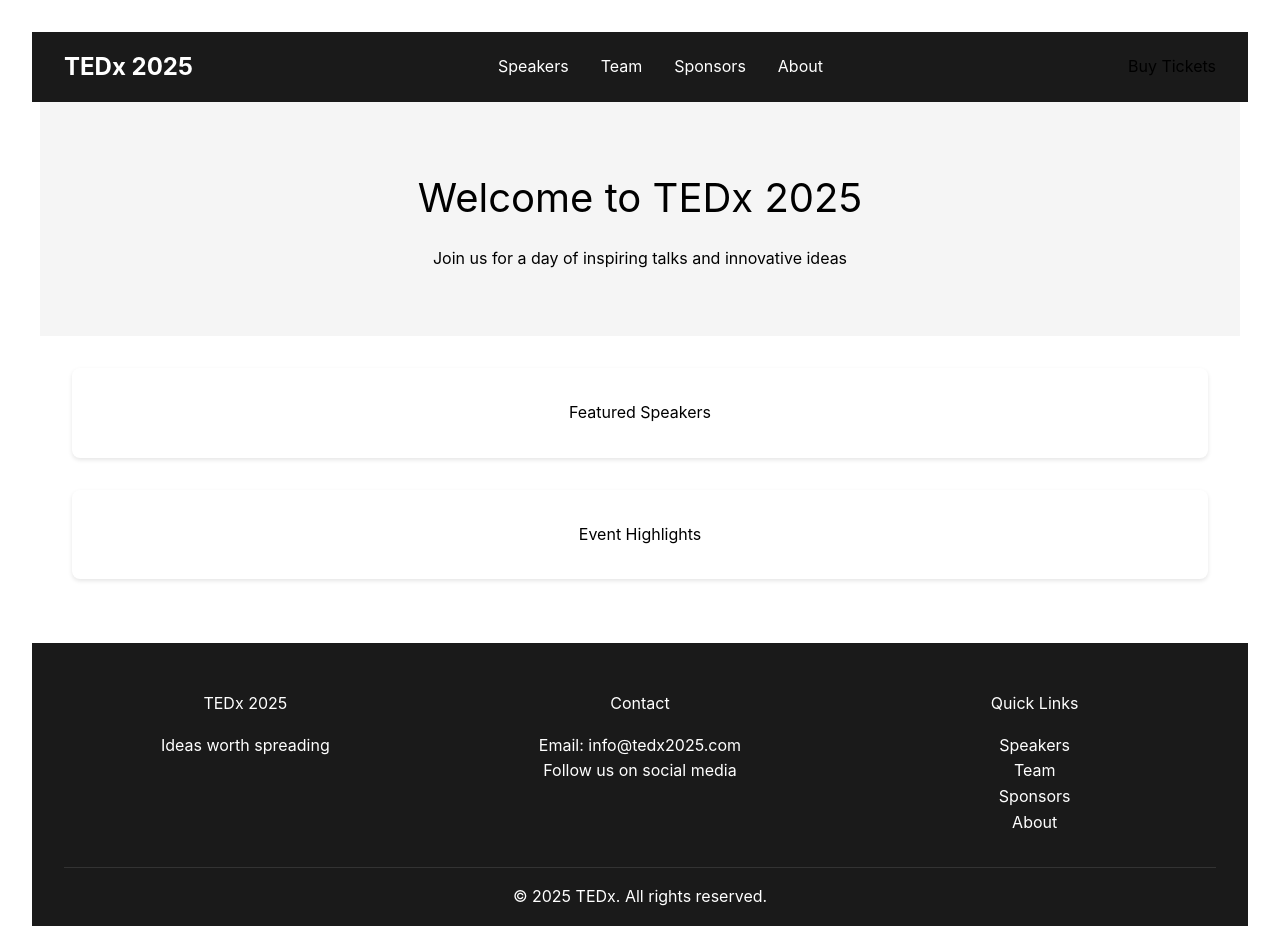
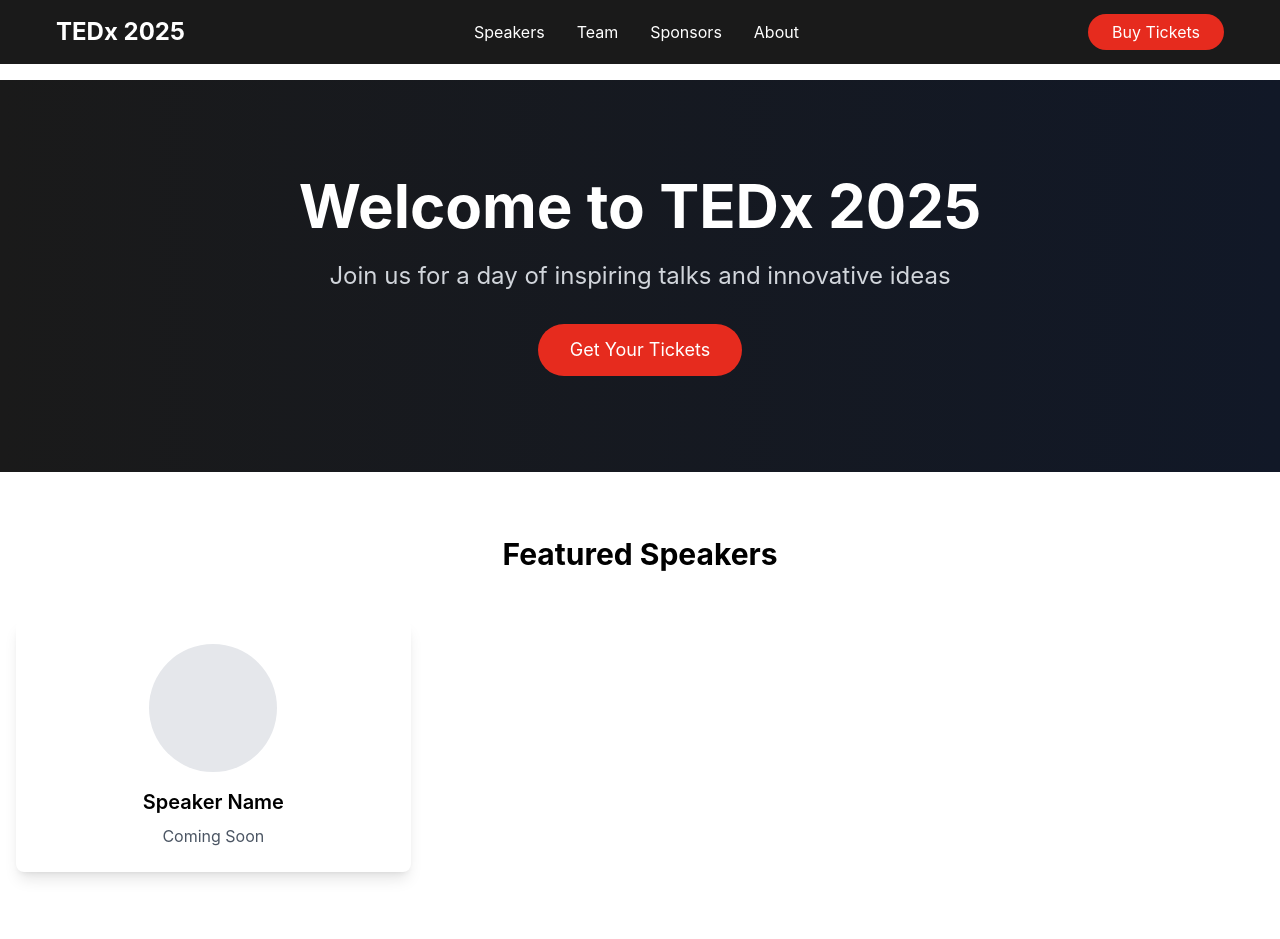
Before and after one commit to tedx-uofw/tedx-website-2025, a React (Vite) app: page / in a window 1280 px wide. Shown: the top 939 px of the page. Built offline with nearby package versions, Linux system fonts and the light colour scheme.

Commit message:
Tailwind addition

```diff
--- a/src/App.css
+++ /dev/null
@@ -1,159 +0,0 @@
-#root {
-  max-width: 1280px;
-  margin: 0 auto;
-  padding: 2rem;
-  text-align: center;
-}
-
-.App {
-  padding: 2rem;
-}
-
-.card {
-  padding: 2em;
-}
-
-.card button {
-  padding: 0.6em 1.2em;
-  font-size: 1em;
-  font-weight: 500;
-  font-family: inherit;
-  background-color: #1a1a1a;
-  color: white;
-  cursor: pointer;
-  border: 1px solid transparent;
-  border-radius: 8px;
-  transition: border-color 0.25s;
-}
-
-.card button:hover {
-  border-color: #646cff;
-}
-
-.card button:focus,
-.card button:focus-visible {
-  outline: 4px auto -webkit-focus-ring-color;
-}
-
-/* Reset and base styles */
-* {
-  margin: 0;
-  padding: 0;
-  box-sizing: border-box;
-}
-
-body {
-  font-family: -apple-system, BlinkMacSystemFont, 'Segoe UI', Roboto, Oxygen, Ubuntu, Cantarell, sans-serif;
-  line-height: 1.6;
-}
-
-/* Layout */
-.root-layout {
-  min-height: 100vh;
-  display: flex;
-  flex-direction: column;
-}
-
-.main-content {
-  flex: 1;
-  padding: 2rem;
-  max-width: 1200px;
-  margin: 0 auto;
-  width: 100%;
-}
-
-/* Navbar */
-.navbar {
-  background-color: #1a1a1a;
-  padding: 1rem 2rem;
-  display: flex;
-  justify-content: space-between;
-  align-items: center;
-}
-
-.nav-brand a {
-  color: white;
-  text-decoration: none;
-  font-size: 1.5rem;
-  font-weight: bold;
-}
-
-.nav-links {
-  display: flex;
-  gap: 2rem;
-}
-
-.nav-links a {
-  color: white;
-  text-decoration: none;
-  transition: color 0.3s;
-}
-
-.nav-links a:hover {
-  color: #646cff;
-}
-
-/* Footer */
-.footer {
-  background-color: #1a1a1a;
-  color: white;
-  padding: 3rem 2rem 1rem;
-}
-
-.footer-content {
-  max-width: 1200px;
-  margin: 0 auto;
-  display: grid;
-  grid-template-columns: repeat(auto-fit, minmax(250px, 1fr));
-  gap: 2rem;
-}
-
-.footer-section h3 {
-  margin-bottom: 1rem;
-}
-
-.footer-section ul {
-  list-style: none;
-}
-
-.footer-section a {
-  color: white;
-  text-decoration: none;
-  transition: color 0.3s;
-}
-
-.footer-section a:hover {
-  color: #646cff;
-}
-
-.footer-bottom {
-  text-align: center;
-  margin-top: 2rem;
-  padding-top: 1rem;
-  border-top: 1px solid #333;
-}
-
-/* Home page */
-.home {
-  text-align: center;
-}
-
-.hero {
-  padding: 4rem 2rem;
-  background-color: #f5f5f5;
-  margin: -2rem -2rem 2rem -2rem;
-}
-
-.hero h1 {
-  font-size: 2.5rem;
-  margin-bottom: 1rem;
-}
-
-.featured,
-.highlights {
-  margin: 2rem 0;
-  padding: 2rem;
-  background-color: white;
-  border-radius: 8px;
-  box-shadow: 0 2px 4px rgba(0, 0, 0, 0.1);
-}
--- a/src/App.jsx
+++ b/src/App.jsx
@@ -1,7 +1,6 @@
 import { BrowserRouter as Router, Routes, Route } from 'react-router-dom'
 import RootLayout from './layouts/RootLayout'
 import Home from './pages/Home'
-import './App.css'
 
 function App() {
   return (
@@ -9,10 +8,30 @@ function App() {
       <Routes>
         <Route path="/" element={<RootLayout />}>
           <Route index element={<Home />} />
-          <Route path="speakers" element={<div>Speakers Page</div>} />
-          <Route path="team" element={<div>Team Page</div>} />
-          <Route path="sponsors" element={<div>Sponsors Page</div>} />
-          <Route path="about" element={<div>About Page</div>} />
+          <Route path="speakers" element={
+            <div className="container mx-auto px-4 py-8">
+              <h1 className="text-4xl font-bold mb-8">Speakers</h1>
+              <p className="text-gray-600">Coming soon...</p>
+            </div>
+          } />
+          <Route path="team" element={
+            <div className="container mx-auto px-4 py-8">
+              <h1 className="text-4xl font-bold mb-8">Our Team</h1>
+              <p className="text-gray-600">Coming soon...</p>
+            </div>
+          } />
+          <Route path="sponsors" element={
+            <div className="container mx-auto px-4 py-8">
+              <h1 className="text-4xl font-bold mb-8">Sponsors</h1>
+              <p className="text-gray-600">Coming soon...</p>
+            </div>
+          } />
+          <Route path="about" element={
+            <div className="container mx-auto px-4 py-8">
+              <h1 className="text-4xl font-bold mb-8">About TEDx 2025</h1>
+              <p className="text-gray-600">Coming soon...</p>
+            </div>
+          } />
         </Route>
       </Routes>
     </Router>
--- a/src/components/Footer.jsx
+++ b/src/components/Footer.jsx
@@ -1,28 +1,32 @@
 const Footer = () => {
   return (
-    <footer className="footer">
-      <div className="footer-content">
-        <div className="footer-section">
-          <h3>TEDx 2025</h3>
-          <p>Ideas worth spreading</p>
+    <footer className="bg-dark text-white py-12 mt-auto">
+      <div className="container mx-auto px-4 grid grid-cols-1 md:grid-cols-3 gap-8">
+        <div className="space-y-4">
+          <h3 className="text-xl font-bold">TEDx 2025</h3>
+          <p className="text-gray-300">Ideas worth spreading</p>
         </div>
-        <div className="footer-section">
-          <h3>Contact</h3>
-          <p>Email: info@tedx2025.com</p>
-          <p>Follow us on social media</p>
+        <div className="space-y-4">
+          <h3 className="text-xl font-bold">Contact</h3>
+          <p className="text-gray-300">Email: info@tedx2025.com</p>
+          <div className="flex space-x-4">
+            <a href="#" className="text-gray-300 hover:text-ted-red transition-colors">Twitter</a>
+            <a href="#" className="text-gray-300 hover:text-ted-red transition-colors">Instagram</a>
+            <a href="#" className="text-gray-300 hover:text-ted-red transition-colors">LinkedIn</a>
+          </div>
         </div>
-        <div className="footer-section">
-          <h3>Quick Links</h3>
-          <ul>
-            <li><a href="/speakers">Speakers</a></li>
-            <li><a href="/team">Team</a></li>
-            <li><a href="/sponsors">Sponsors</a></li>
-            <li><a href="/about">About</a></li>
+        <div className="space-y-4">
+          <h3 className="text-xl font-bold">Quick Links</h3>
+          <ul className="space-y-2">
+            <li><a href="/about" className="text-gray-300 hover:text-ted-red transition-colors">About</a></li>
+            <li><a href="/speakers" className="text-gray-300 hover:text-ted-red transition-colors">Speakers</a></li>
+            <li><a href="/team" className="text-gray-300 hover:text-ted-red transition-colors">Team</a></li>
+            <li><a href="/sponsors" className="text-gray-300 hover:text-ted-red transition-colors">Sponsors</a></li>
           </ul>
         </div>
       </div>
-      <div className="footer-bottom">
-        <p>&copy; 2025 TEDx. All rights reserved.</p>
+      <div className="container mx-auto px-4 mt-8 pt-8 border-t border-gray-800">
+        <p className="text-center text-gray-400">&copy; 2025 TEDx. All rights reserved.</p>
       </div>
     </footer>
   )
--- a/src/components/Navbar.jsx
+++ b/src/components/Navbar.jsx
@@ -2,18 +2,22 @@ import { Link } from 'react-router-dom'
 
 const Navbar = () => {
   return (
-    <nav className="navbar">
-      <div className="nav-brand">
-        <Link to="/">TEDx 2025</Link>
-      </div>
-      <div className="nav-links">
-        <Link to="/speakers">Speakers</Link>
-        <Link to="/team">Team</Link>
-        <Link to="/sponsors">Sponsors</Link>
-        <Link to="/about">About</Link>
-      </div>
-      <div className="nav-buy">
-        <Link to="/buy">Buy Tickets</Link>
+    <nav className="bg-dark py-4 px-6 fixed w-full top-0 z-50">
+      <div className="container mx-auto flex justify-between items-center">
+        <div className="text-white">
+          <Link to="/" className="text-2xl font-bold hover:text-ted-red transition-colors">TEDx 2025</Link>
+        </div>
+        <div className="flex items-center space-x-8">
+          <Link to="/speakers" className="text-white hover:text-ted-red transition-colors">Speakers</Link>
+          <Link to="/team" className="text-white hover:text-ted-red transition-colors">Team</Link>
+          <Link to="/sponsors" className="text-white hover:text-ted-red transition-colors">Sponsors</Link>
+          <Link to="/about" className="text-white hover:text-ted-red transition-colors">About</Link>
+        </div>
+        <div>
+          <Link to="/buy" className="bg-ted-red text-white px-6 py-2 rounded-full hover:bg-red-700 transition-colors">
+            Buy Tickets
+          </Link>
+        </div>
       </div>
     </nav>
   )
--- a/src/layouts/RootLayout.jsx
+++ b/src/layouts/RootLayout.jsx
@@ -4,9 +4,9 @@ import Footer from '../components/Footer'
 
 const RootLayout = () => {
   return (
-    <div className="root-layout">
+    <div className="min-h-screen flex flex-col">
       <Navbar />
-      <main className="main-content">
+      <main className="flex-grow pt-20">
         <Outlet />
       </main>
       <Footer />
--- a/src/pages/Home.jsx
+++ b/src/pages/Home.jsx
@@ -1,17 +1,40 @@
 const Home = () => {
   return (
-    <div className="home">
-      <section className="hero">
-        <h1>Welcome to TEDx 2025</h1>
-        <p>Join us for a day of inspiring talks and innovative ideas</p>
+    <div className="space-y-16">
+      <section className="bg-gradient-to-r from-dark to-gray-900 text-white py-24">
+        <div className="container mx-auto px-4 text-center">
+          <h1 className="text-5xl md:text-6xl font-bold mb-6">Welcome to TEDx 2025</h1>
+          <p className="text-xl md:text-2xl text-gray-300 mb-8">Join us for a day of inspiring talks and innovative ideas</p>
+          <button className="bg-ted-red text-white px-8 py-3 rounded-full text-lg hover:bg-red-700 transition-colors">
+            Get Your Tickets
+          </button>
+        </div>
       </section>
-      <section className="featured">
-        <h2>Featured Speakers</h2>
-        {/* Add featured speakers content */}
+
+      <section className="container mx-auto px-4">
+        <h2 className="text-3xl font-bold text-center mb-12">Featured Speakers</h2>
+        <div className="grid grid-cols-1 md:grid-cols-2 lg:grid-cols-3 gap-8">
+          {/* Speaker cards will go here */}
+          <div className="bg-white rounded-lg shadow-lg p-6 text-center">
+            <div className="w-32 h-32 rounded-full bg-gray-200 mx-auto mb-4" />
+            <h3 className="text-xl font-semibold mb-2">Speaker Name</h3>
+            <p className="text-gray-600">Coming Soon</p>
+          </div>
+        </div>
       </section>
-      <section className="highlights">
-        <h2>Event Highlights</h2>
-        {/* Add event highlights content */}
+
+      <section className="container mx-auto px-4 pb-16">
+        <h2 className="text-3xl font-bold text-center mb-12">Event Highlights</h2>
+        <div className="grid grid-cols-1 md:grid-cols-2 gap-8">
+          <div className="bg-white rounded-lg shadow-lg p-8">
+            <h3 className="text-xl font-semibold mb-4">Interactive Sessions</h3>
+            <p className="text-gray-600">Engage with speakers and fellow attendees in our interactive breakout sessions.</p>
+          </div>
+          <div className="bg-white rounded-lg shadow-lg p-8">
+            <h3 className="text-xl font-semibold mb-4">Networking</h3>
+            <p className="text-gray-600">Connect with like-minded individuals and expand your professional network.</p>
+          </div>
+        </div>
       </section>
     </div>
   )
```
